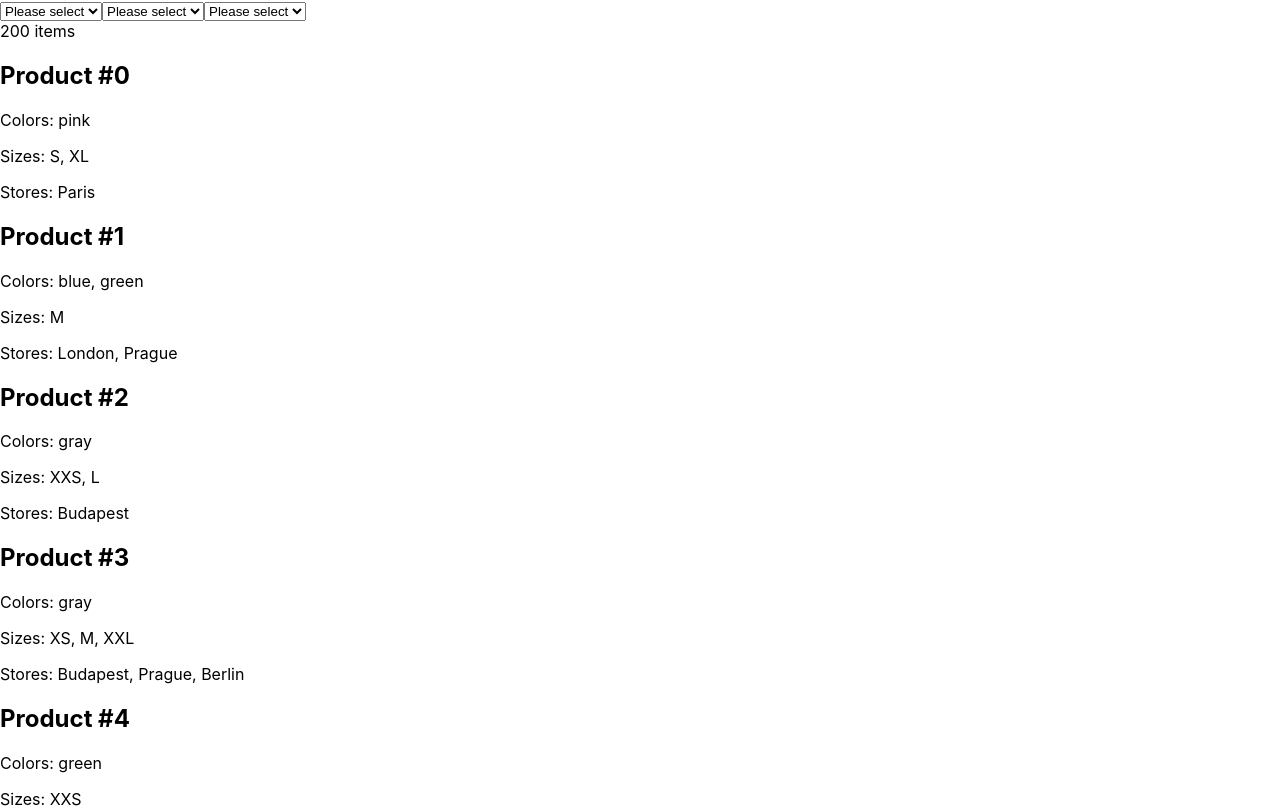
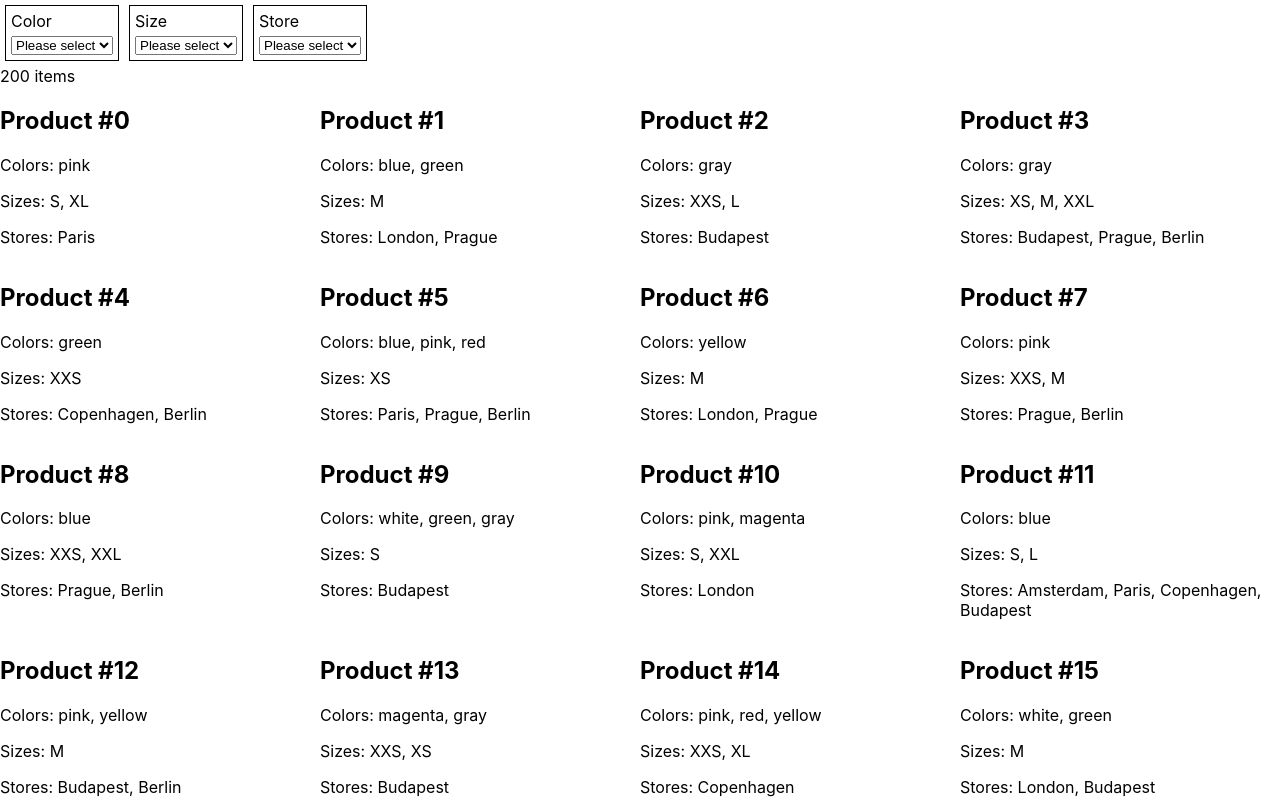
Before and after one commit to ricardoaguiar/product-filters, a React (Create React App) app: page / in a window 1280 px wide. Shown: the top 808 px of the page. Built offline with nearby package versions, Linux system fonts and the light colour scheme.

Commit message:
Fixed wrong prop name, added some styles

```diff
--- a/src/App.js
+++ b/src/App.js
@@ -7,7 +7,7 @@ const FilterDropdown = ({
   selectedItems,
   setSelectedItems,
 }) => (
-  <>
+  <span className="filterDropdown">
     <label>{label}</label>
     <select
       onChange={(event) => {
@@ -23,13 +23,13 @@ const FilterDropdown = ({
           </option>
         ))}
     </select>
-  </>
+  </span>
 );
 
 const SelectedFilters = ({ selectedItems, setSelectedItems }) => (
   <>
     {selectedItems.map((selectedItem) => (
-      <div key={selectedItem}>
+      <span key={selectedItem} className="selectedFilter">
         {selectedItem}
         <button
           onClick={() => {
@@ -40,7 +40,7 @@ const SelectedFilters = ({ selectedItems, setSelectedItems }) => (
         >
           X
         </button>
-      </div>
+      </span>
     ))}
   </>
 );
@@ -71,23 +71,24 @@ const App = () => {
   return (
     <div className="App">
       <FilterDropdown
-        title="Color"
+        label="Color"
         allItems={allColors}
         selectedItems={selectedColors}
         setSelectedItems={setSelectedColors}
       />
       <FilterDropdown
-        title="Size"
+        label="Size"
         allItems={allSizes}
         selectedItems={selectedSizes}
         setSelectedItems={setSelectedSizes}
       />
       <FilterDropdown
-        title="Store"
+        label="Store"
         allItems={allAvailabilities}
         selectedItems={selectedAvailabilities}
         setSelectedItems={setSelectedAvailabilities}
       />
+      <div>
         <SelectedFilters
           selectedItems={selectedColors}
           setSelectedItems={setSelectedColors}
@@ -100,8 +101,10 @@ const App = () => {
           selectedItems={selectedAvailabilities}
           setSelectedItems={setSelectedAvailabilities}
         />
+      </div>
       <main>
         <div>{filteredProducts.length} items</div>
+        <div className="productGrid">
           {filteredProducts.map((product) => (
             <div key={product.id}>
               <h2>{product.name}</h2>
@@ -110,6 +113,7 @@ const App = () => {
               <p>Stores: {product.availability.join(", ")}</p>
             </div>
           ))}
+        </div>
       </main>
     </div>
   );
--- a/src/index.css
+++ b/src/index.css
@@ -1,13 +1,35 @@
 body {
   margin: 0;
-  font-family: -apple-system, BlinkMacSystemFont, 'Segoe UI', 'Roboto', 'Oxygen',
-    'Ubuntu', 'Cantarell', 'Fira Sans', 'Droid Sans', 'Helvetica Neue',
+  font-family: -apple-system, BlinkMacSystemFont, "Segoe UI", "Roboto", "Oxygen",
+    "Ubuntu", "Cantarell", "Fira Sans", "Droid Sans", "Helvetica Neue",
     sans-serif;
   -webkit-font-smoothing: antialiased;
   -moz-osx-font-smoothing: grayscale;
 }
 
 code {
-  font-family: source-code-pro, Menlo, Monaco, Consolas, 'Courier New',
+  font-family: source-code-pro, Menlo, Monaco, Consolas, "Courier New",
     monospace;
 }
+
+.filterDropdown {
+  display: inline-flex;
+  flex-direction: column;
+  gap: 5px;
+  border: 1px solid black;
+  margin: 5px;
+  padding: 5px;
+}
+
+.selectedFilter {
+  display: inline-flex;
+  border: 1px solid black;
+  margin: 5px;
+  padding: 5px;
+  gap: 5px;
+}
+
+.productGrid {
+  display: grid;
+  grid-template-columns: 1fr 1fr 1fr 1fr;
+}
```
Lines whose indentation alone changed are shown as unchanged.
